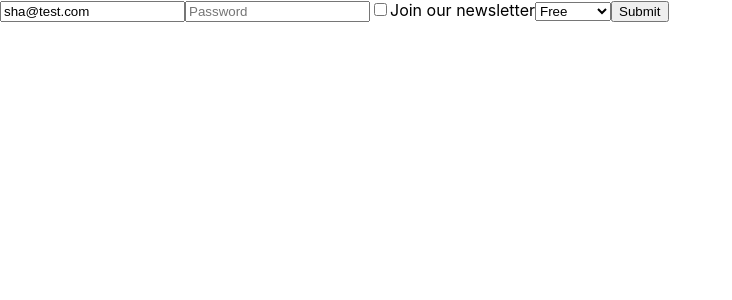
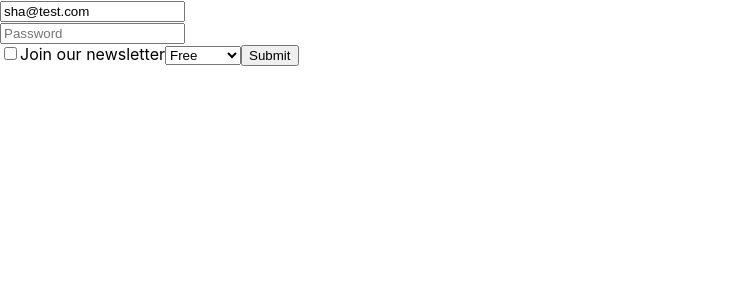
Before and after one commit to hdsenevi/react-formik-testbed, a React (Create React App) app: page / in a window 1280 px wide. Shown: the top 300 px of the page, without its empty margins (0-732 px from the left). Built offline with nearby package versions, Linux system fonts and the light colour scheme.

Commit message:
Adding Yup

```diff
--- a/src/App.js
+++ b/src/App.js
@@ -4,24 +4,31 @@ import {
   Form,
   Field,
 } from 'formik'
-import Yup from 'yup'
+import * as Yup from 'yup'
 
 function App({
   values,
-  handleChange,
+  errors,
+  touched,
 }) {
   return (
     <Form>
+      <div>
+        {touched.email && errors.email && <p>{errors.email}</p>}
         <Field
           type="email"
           name="email"
           placeholder="Email"
         />
+      </div>
+      <div>
+        {touched.password && errors.password && <p>{errors.password}</p>}
         <Field
           type="password"
           name="password"
           placeholder="Password"
         />
+      </div>
       <label>
         <Field type="checkbox" name="newsletter" checked={values.newsletter} />
         Join our newsletter
@@ -49,6 +56,10 @@ const FormikApp = withFormik({
       plan: plan || 'free',
     }
   },
+  validationSchema: Yup.object().shape({
+    email: Yup.string().email().required(),
+    password: Yup.string().min(9).required(),
+  }),
   handleSubmit(values) {
     console.log(values)
   }
```
Lines whose indentation alone changed are shown as unchanged.
